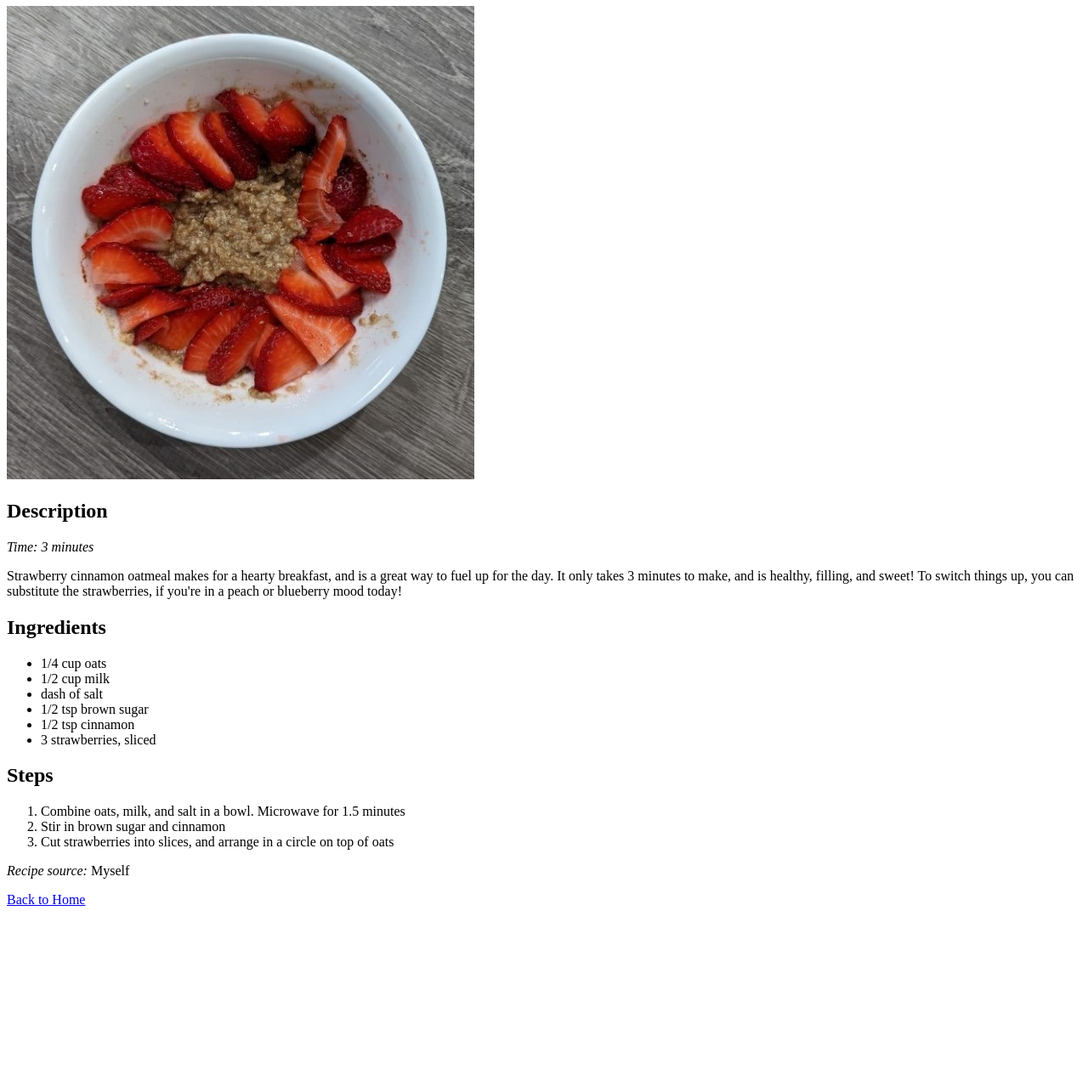
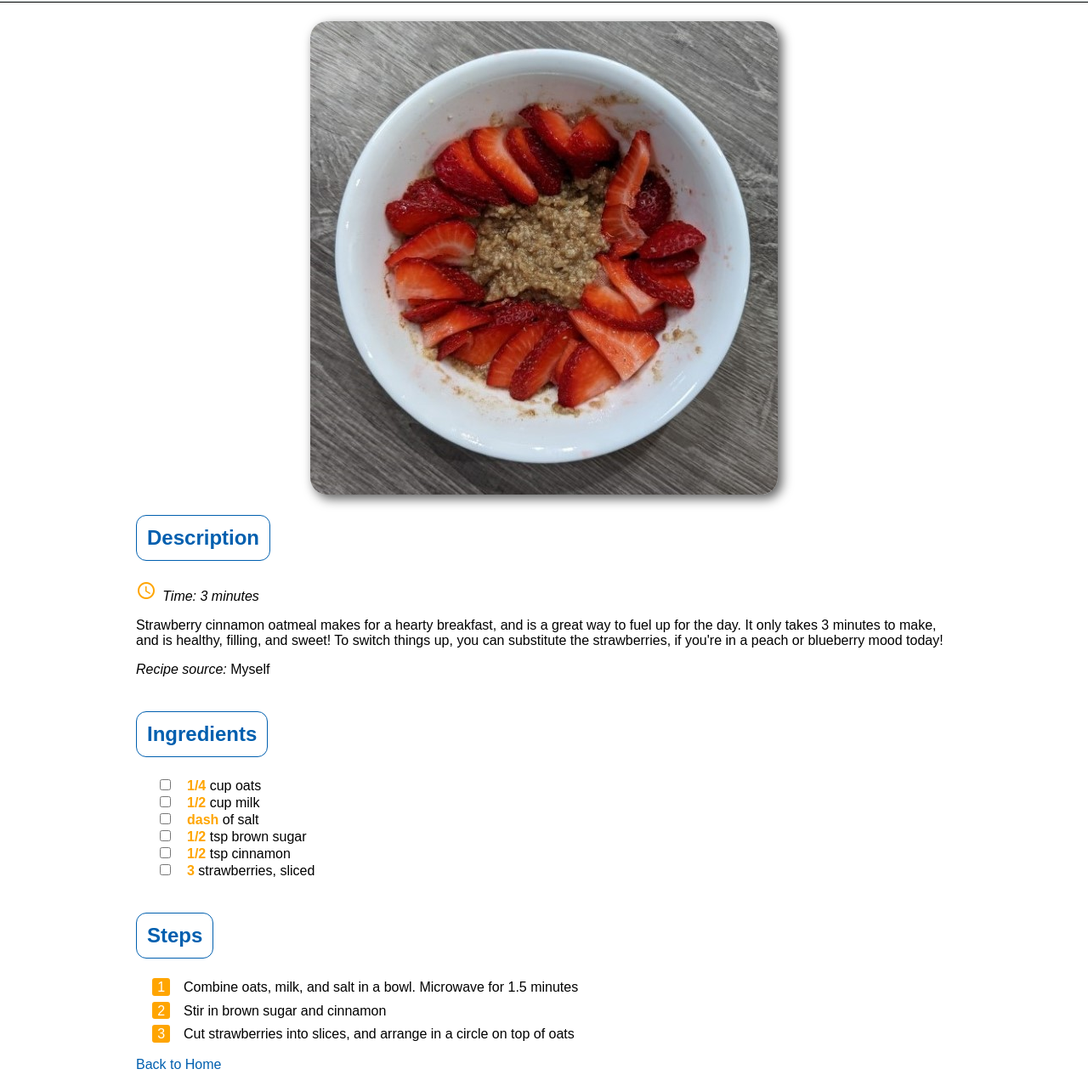
Before and after one commit to yingalice/odin-recipes, a plain HTML site: page recipes/strawberry-cinnamon-oatmeal.html in a window 1280 px wide. Shown: the part 73-1351 px from the top of the page at 85% size. Before the commit the page ends 1157 px from the top, so only its background shows below. Drawn offline with Linux system fonts and the light colour scheme; a web font is replaced by a local one.

Commit message:
Add CSS for orange/blue theme and rounded corners

```diff
--- /dev/null
+++ b/css/styles.css
@@ -0,0 +1,137 @@
+@import url('https://fonts.googleapis.com/css2?family=Antic&family=Jura:wght@300&family=NTR&family=Prompt:wght@100&display=swap');
+@import url('https://fonts.googleapis.com/icon?family=Material+Icons');
+
+body {
+  margin: 0;
+}
+
+h1 {
+  margin-top: 0;
+}
+
+img {
+  max-width: 60%;
+  height: auto;
+  display: block;
+  margin: auto;
+  border-radius: 20px;
+  box-shadow: .3em .3em .8em rgb(90, 90, 90);
+}
+
+a {
+  position: relative;
+  color: rgb(0, 95, 175);
+  text-decoration: none;
+}
+
+a::before {
+  position: absolute;
+  content: '';
+  width: 100%;
+  height: 2px;
+  bottom: 0;
+  left: 0;
+  background-color: rgb(255, 165, 0);
+  transform: scaleX(0);
+  transform-origin: right;
+  transition: transform .3s ease-in-out;
+}
+
+a:hover::before {
+  transform: scaleX(1);
+  transform-origin: left;
+}
+
+.content {
+  font-family: 'Antic', Arial, Helvetica, sans-serif;
+  max-width: 960px;
+  margin: auto;
+  padding: 0% 5%;
+}
+
+.flex-container {
+  display: flex;
+}
+
+.flex-left {
+  flex: 1;
+}
+
+.flex-right {
+  flex: 2;
+}
+
+.page-title, .section-title {
+  font-family: Arial, Helvetica, sans-serif;
+  color: rgb(0, 95, 175);
+}
+
+.page-title {
+  background-color: rgba(220, 240, 240, 0.5);
+  text-transform: uppercase;
+  text-align: center;
+  border-bottom: 1px solid rgb(0, 0, 0);
+  padding: .6em;
+}
+
+.section-title {
+  display: inline-block;
+  border: 1px solid;
+  border-radius: .5em;
+  padding: .5em;
+  margin: 1em 0 .3em;
+}
+
+.section-title:hover {
+  color: rgb(255, 255, 255);
+  background-color: rgb(0, 95, 175);
+}
+
+.subsection-title {
+  color: rgb(55, 115, 165);
+}
+
+.time::before {
+  font: 1.5em 'Material Icons';
+  color: rgb(255, 165, 0);
+  content: "schedule";
+  padding-right: .3em;
+}
+
+.item {
+  position: relative;
+  left: 1em;
+}
+
+.ingredients {
+  list-style: none;
+  margin-left: -1em;
+}
+
+.measurement {
+  color: rgb(255, 165, 0);
+  font-weight: bold;
+}
+
+.steps {
+  counter-reset: li;
+  list-style: none;
+}
+
+.steps li {
+  line-height: 1.4em;
+  margin-bottom: .3em;
+}
+
+.steps li::before {
+  content: counter(li);
+  counter-increment: li;
+  display: inline-block;
+  color: white;
+  background-color: rgb(255, 165, 0);
+  width: 1.3em;
+  height: 1.3em;
+  border-radius: 3px;
+  margin-left: -1.3em;
+  text-align: center;
+}
--- a/recipes/strawberry-cinnamon-oatmeal.html
+++ b/recipes/strawberry-cinnamon-oatmeal.html
@@ -3,34 +3,38 @@
 <head>
   <meta charset="UTF-8">
   <title>Strawberry Cinnamon Oatmeal</title>
+  <link rel="stylesheet" href="../css/styles.css">
 </head>
 
 <body>
-  <h1>Strawberry Cinnamon Oatmeal</h1>
-  <img src="../img/strawberry-cinnamon-oatmeal.jpg" alt="Strawberry cinnamon oatmeal finished dish" width="550" height="557">
+  <h1 class="page-title">Strawberry Cinnamon Oatmeal</h1>
 
-  <h2>Description</h2>
-  <p><em>Time: 3 minutes</em></p>
-  <p>Strawberry cinnamon oatmeal makes for a hearty breakfast, and is a great way to fuel up for the day.  It only takes 3 minutes to make, and is healthy, filling, and sweet!  To switch things up, you can substitute the strawberries, if you're in a peach or blueberry mood today!</p>
+  <div class="content">
+    <img src="../img/strawberry-cinnamon-oatmeal.jpg" alt="Strawberry cinnamon oatmeal finished dish" width="550" height="557">
 
-  <h2>Ingredients</h2>
-  <ul>
-    <li>1/4 cup oats</li>
-    <li>1/2 cup milk</li>
-    <li>dash of salt</li>
-    <li>1/2 tsp brown sugar</li>
-    <li>1/2 tsp cinnamon</li>
-    <li>3 strawberries, sliced</li>
-  </ul>
+    <h2 class="section-title">Description</h2>
+    <p class="time"><em>Time: 3 minutes</em></p>
+    <p>Strawberry cinnamon oatmeal makes for a hearty breakfast, and is a great way to fuel up for the day.  It only takes 3 minutes to make, and is healthy, filling, and sweet!  To switch things up, you can substitute the strawberries, if you're in a peach or blueberry mood today!</p>
+    <p><em>Recipe source: </em>Myself</p>
 
-  <h2>Steps</h2>
-  <ol>
-    <li>Combine oats, milk, and salt in a bowl.  Microwave for 1.5 minutes</li>
-    <li>Stir in brown sugar and cinnamon</li>
-    <li>Cut strawberries into slices, and arrange in a circle on top of oats</li>
-  </ol>
+    <h2 class="section-title">Ingredients</h2>
+    <ul class="ingredients">
+      <li><input type="checkbox" id="oats"><label for="oats" class="item"><span class="measurement">1/4</span> cup oats</label></li>
+      <li><input type="checkbox" id="milk"><label for="milk" class="item"><span class="measurement">1/2</span> cup milk</label></li>
+      <li><input type="checkbox" id="salt"><label for="salt" class="item"><span class="measurement">dash</span> of salt</label></li>
+      <li><input type="checkbox" id="brown-sugar"><label for="brown-sugar" class="item"><span class="measurement">1/2</span> tsp brown sugar</label></li>
+      <li><input type="checkbox" id="cinnamon"><label for="cinnamon" class="item"><span class="measurement">1/2</span> tsp cinnamon</label></li>
+      <li><input type="checkbox" id="strawberries"><label for="strawberries" class="item"><span class="measurement">3</span> strawberries, sliced</label></li>
+    </ul>
 
-  <p><em>Recipe source: </em>Myself</p>
-  <p><a href="../index.html">Back to Home</a></p>
+    <h2 class="section-title">Steps</h2>
+    <ol class="steps">
+      <li><span class="item">Combine oats, milk, and salt in a bowl.  Microwave for 1.5 minutes</span></li>
+      <li><span class="item">Stir in brown sugar and cinnamon</span></li>
+      <li><span class="item">Cut strawberries into slices, and arrange in a circle on top of oats</span></li>
+    </ol>
+
+    <p><a href="../index.html">Back to Home</a></p>
+  </div>
 </body>
 </html>
```
Also changed, not shown: index.html (+9 -2 lines), recipes/broccoli-mushroom-shrimp.html (+45 -42 lines), recipes/herb-cauliflower-rice.html (+28 -25 lines), 1 other file.
